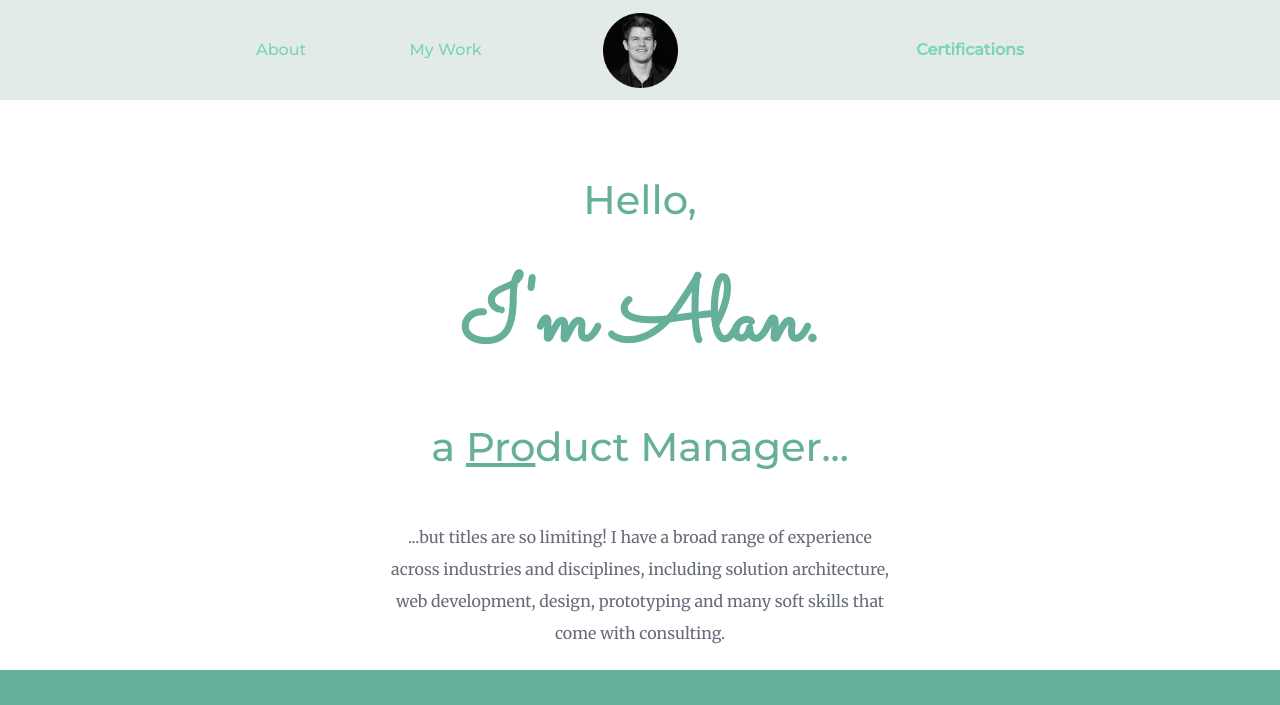
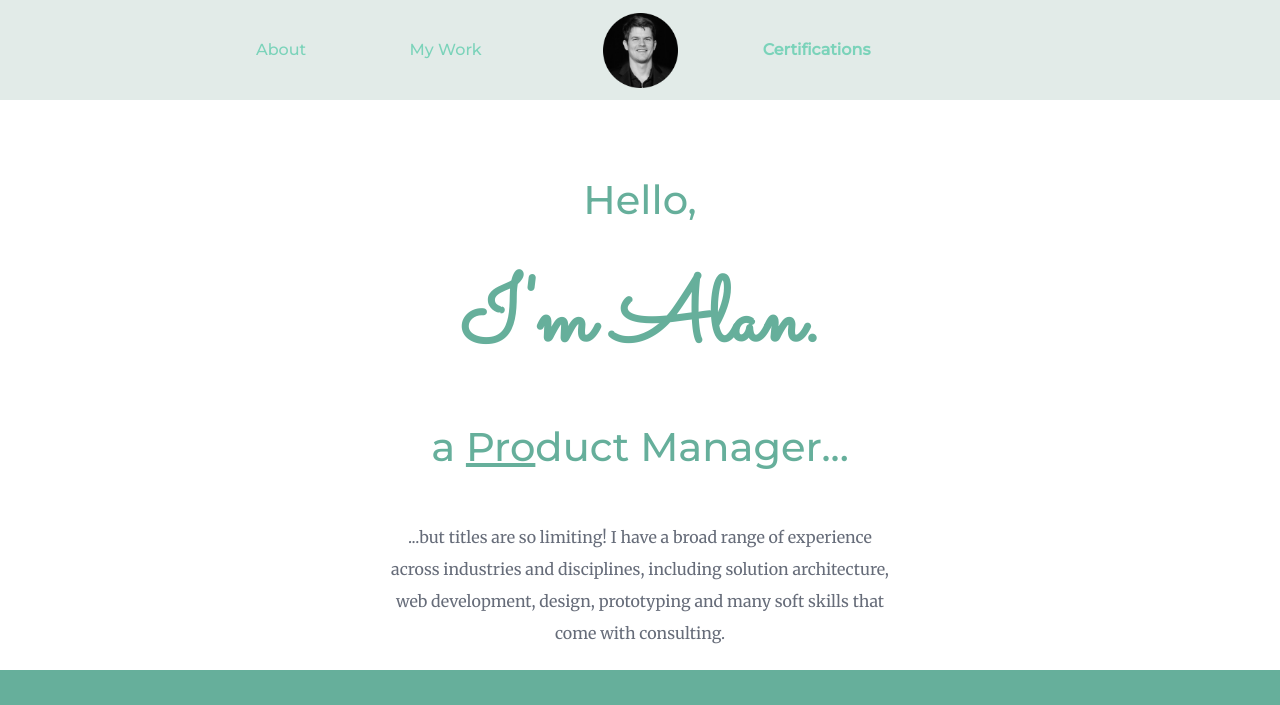
Before and after one commit to Machinecoach/alan-ravy-personal-website, a plain HTML site: page index.html in a window 1280 px wide. Shown: the top 705 px of the page. Drawn offline with Linux system fonts and the light colour scheme.

Commit message:
Update styles.css

```diff
--- a/css/styles.css
+++ b/css/styles.css
@@ -81,7 +81,7 @@ h3{
 .certs{
   position: absolute;
   top: 40px;
-  right: 20%;
+  right: 32%;
 }
 .h1name{
   margin: 20 auto 20 auto;
```
